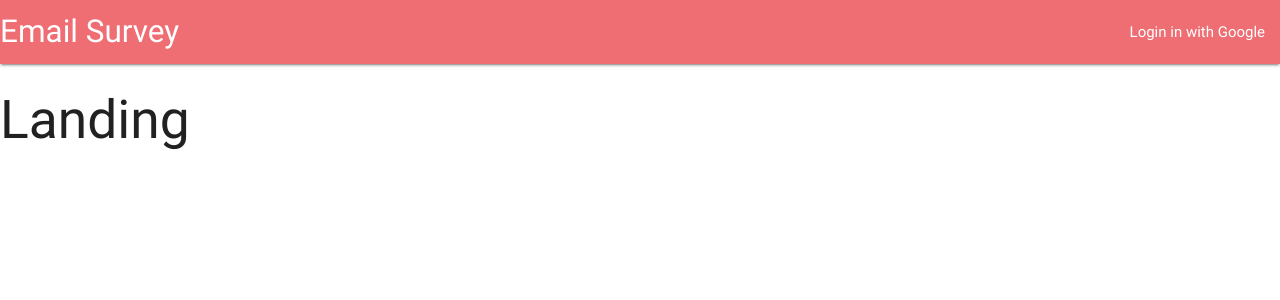
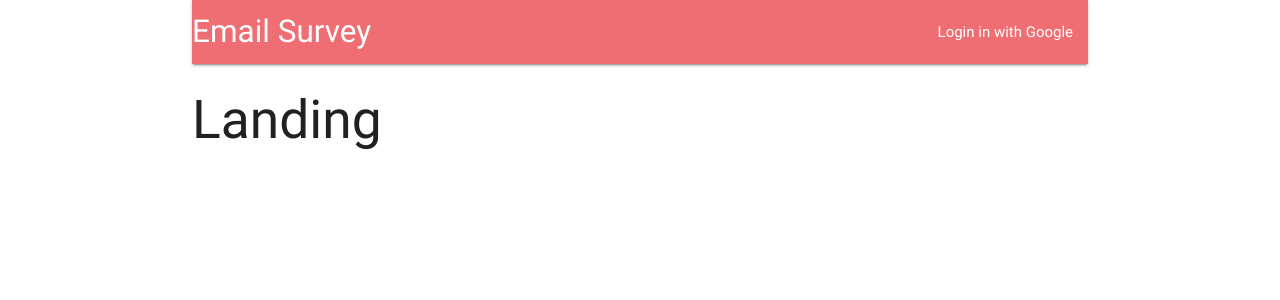
Before and after one commit to TY231618/node-server, a React (Create React App) app in the folder client/: page / in a window 1280 px wide. Shown: the top 300 px of the page. Built offline with nearby package versions, Linux system fonts and the light colour scheme.

Commit message:
created fetchUser action using reduxThunk

```diff
--- a/client/package.json
+++ b/client/package.json
@@ -5,9 +5,13 @@
   "proxy": {
     "/auth/google": {
       "target": "http://localhost:5000"
+    },
+    "/api/*": {
+      "target": "http://localhost:5000"
     }
   },
   "dependencies": {
+    "axios": "^0.18.0",
     "materialize-css": "^0.100.2",
     "react": "^16.2.0",
     "react-dom": "^16.2.0",
@@ -15,6 +19,7 @@
     "react-router-dom": "^4.2.2",
     "react-scripts": "1.1.1",
     "redux": "^3.7.2",
+    "redux-thunk": "^2.2.0",
     "save": "^2.3.2"
   },
   "scripts": {
--- /dev/null
+++ b/client/src/actions/types.js
@@ -0,0 +1 @@
+export const FETCH_USER = 'FETCH_USER';
--- a/client/src/components/App.js
+++ b/client/src/components/App.js
@@ -33,7 +33,7 @@
 const App = () => {
 
   return (
-    <div>
+    <div className="container">
       <BrowserRouter>
         <div>
           <Header />
--- a/client/src/index.js
+++ b/client/src/index.js
@@ -3,11 +3,12 @@
 import ReactDOM from 'react-dom';
 import { Provider } from 'react-redux';
 import { createStore, applyMiddleware } from 'redux';
+import reduxThunk from 'redux-thunk';
 
 import App from './components/App';
 import reducers from './reducers';
 
-const store = createStore(reducers, {}, applyMiddleware());
+const store = createStore(reducers, {}, applyMiddleware(reduxThunk));
 
 ReactDOM.render(
   <Provider store={ store }><App /></Provider>,
```
Also changed, not shown: client/src/actions/index.js (added, +11 -0 lines), 1 other file (tests, documents, lock files or other folders).
